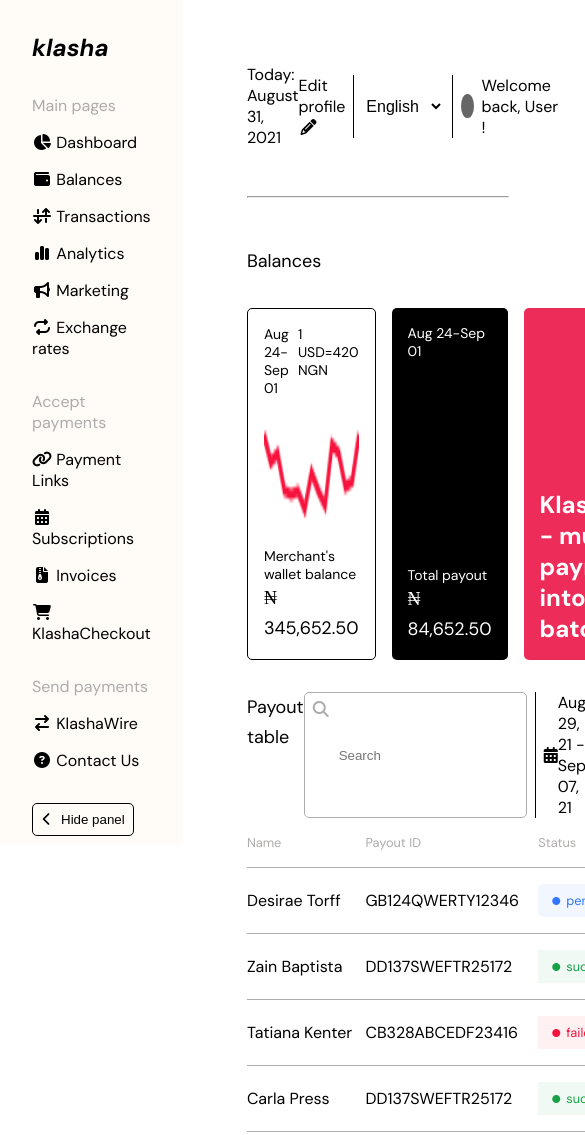
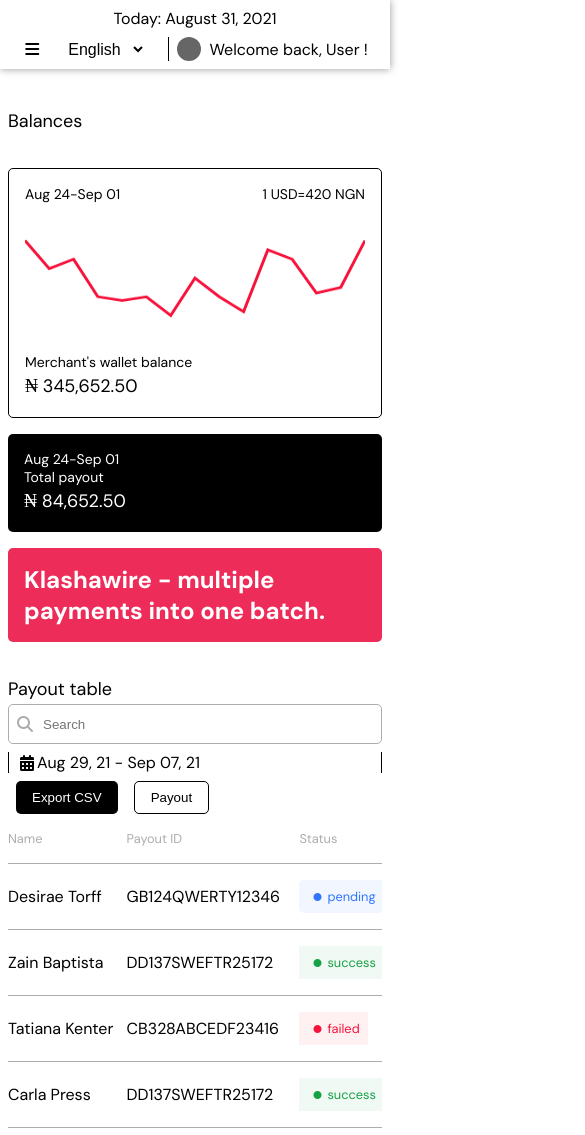
Before and after one commit to joaklein/klasha, a plain HTML site: page index.html in a window 390 px wide. Shown: the top 1135 px of the page, 585 px wide, since content can reach past the window. Drawn offline with Linux system fonts and the light colour scheme.

Commit message:
finally added mobile friendly styling

```diff
--- a/index.html
+++ b/index.html
@@ -12,7 +12,6 @@
 </head>
 
 <body>
-
     <aside>
         <h4><em>klasha</em></h4>
         <div class="nav-section">
@@ -37,12 +36,13 @@
             <a href="#"><i class="fa-solid fa-circle-question"></i> Contact Us</a>
         </div>
         <button class="nav-hide"><i class="fa-solid fa-chevron-left"></i>Hide panel</button>
+    </aside>
 
-    </aside>
     <main>
         <header>
             <p class="date">Today: August 31, 2021</p>
             <div class="user-links">
+                <div class="show-aside-icon"><i class="fa-solid fa-bars"></i></div>
                 <div class="edit-profile">
                     <a href="#">Edit profile <i class="fa-solid fa-pencil"></i></a>
                 </div>
--- a/script.js
+++ b/script.js
@@ -26,3 +26,11 @@
         }
     }
 });
+
+document.querySelector('.show-aside-icon').addEventListener('click', () => {
+    document.querySelector('aside').classList.add('aside-show')
+})
+
+document.querySelector('.nav-hide').addEventListener('click', () => {
+    document.querySelector('aside').classList.remove('aside-show')
+})
--- a/style.css
+++ b/style.css
@@ -6,11 +6,11 @@
     margin: 0;
     padding: 0;
     font-family: 'DM Sans';
-    height: 100%;
 }
 
 body {
     display: flex;
+    position: relative;
 }
 
 * {
@@ -98,6 +98,7 @@
     background: transparent;
     border: 1px solid black;
     border-radius: 5px;
+    cursor: pointer;
 }
 
 .nav-hide .fa-chevron-left {
@@ -123,6 +124,10 @@
     display: flex;
     align-items: center;
     gap: .5rem;
+}
+
+.show-aside-icon {
+    display: none;
 }
 
 .edit-profile {
@@ -329,3 +334,89 @@
     display: flex;
     align-items: center;
 }
+
+@media screen and (max-width: 500px) {
+    main {
+        position: relative;
+        padding: .5rem;
+    }
+
+    header {
+        display: flex;
+        flex-direction: column;
+        gap: .5rem;
+        position: fixed;
+        top: 0;
+        left: 0;
+        width: 100%;
+        background-color: #ffffff;
+        padding: .5rem;
+        box-shadow: 0 0 .5rem rgba(0, 0, 0, .4);
+    }
+
+    .edit-profile {
+        display: none;
+    }
+
+    aside {
+        width: 100%;
+        height: 100dvh;
+        overflow-y: scroll;
+        scrollbar-width: none;
+        z-index: 2;
+        position: absolute;
+        top: 0;
+        left: 0;
+        transform: translateX(-100%);
+        transition: transform 200ms ease-in-out;
+    }
+
+    .user-links {
+        justify-content: space-evenly;
+        width: 100%;
+    }
+
+    .show-aside-icon {
+        display: block;
+        cursor: pointer;
+    }
+
+    .aside-show {
+        transform: translateX(0);
+    }
+
+    .balances-wrapper {
+        display: flex;
+        flex-direction: column;
+    }
+
+    .payout-table-header {
+        display: flex;
+        flex-direction: column;
+        position: sticky;
+        left: 0;
+    }
+
+    .payout-table-params {
+        display: flex;
+        flex-direction: column;
+        align-items: inherit;
+    }
+
+    .search-wrapper {
+        height: 2.5rem;
+        display: flex;
+        align-items: center;
+    }
+
+    .payout-table-wrapper {
+        overflow-x: scroll;
+        position: relative;
+        scrollbar-width: none;
+    }
+
+    .payout-table-wrapper table {
+        overflow-x: scroll;
+        scrollbar-width: none;
+    }
+}
```
